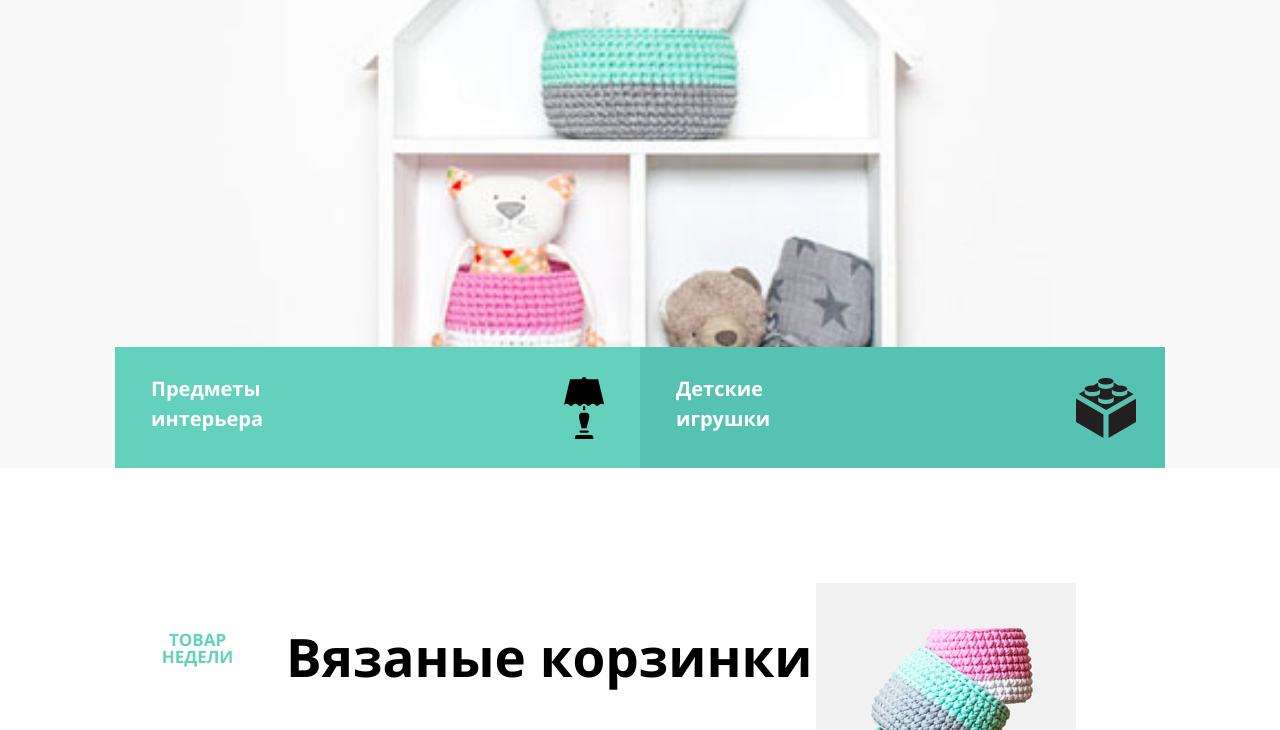
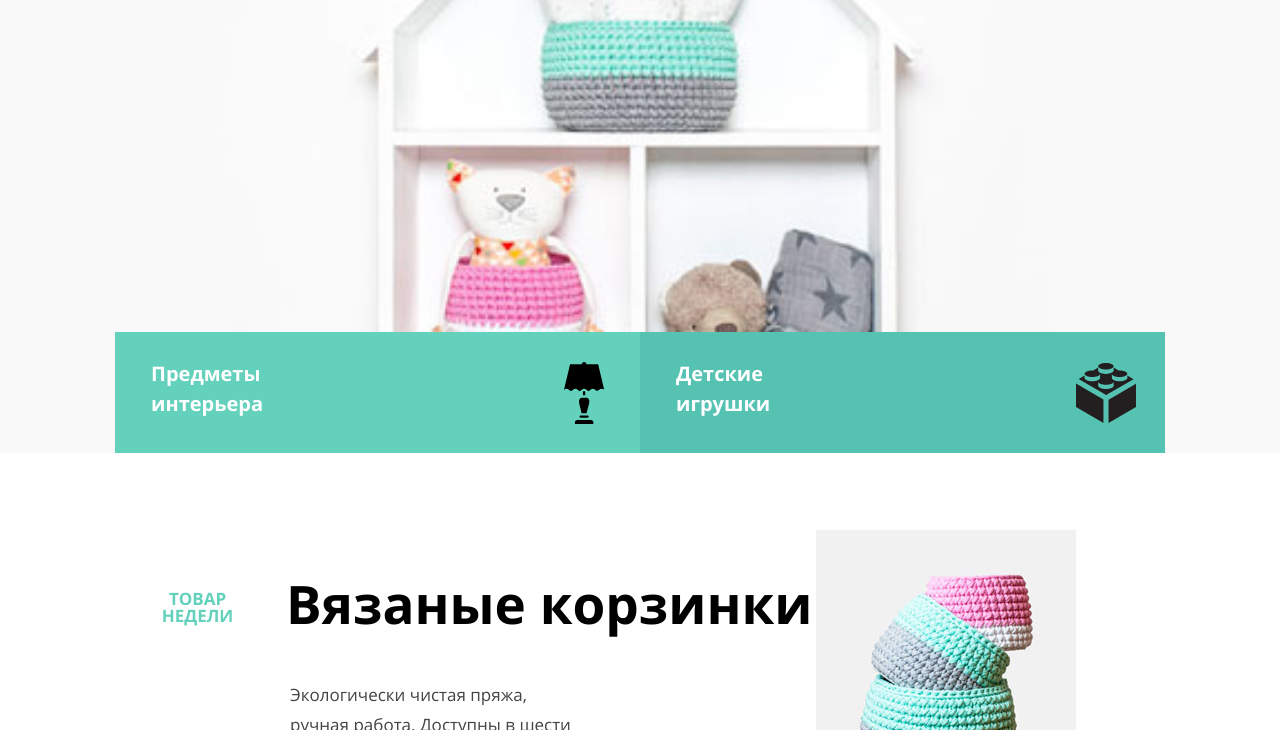
Before and after one commit to DmitrySheklein/160701-mishka, a website: page source/index.html in a window 1280 px wide. Shown: the part 383-1113 px from the top of the page. Drawn offline with nearby package versions, Linux system fonts and the light colour scheme; files that its build step writes are made by us from their sources; files whose address does not match are found by name.

Commit message:
Pixel perfect главной desktop

```diff
--- a/source/sass/blocks/about.scss
+++ b/source/sass/blocks/about.scss
@@ -5,6 +5,11 @@
   @include min-width ($tablet-width) {
     padding-top: 65px;
     padding-bottom: 28px;
+  }
+
+  @include min-width ($desktop-width) {
+    padding-top: 81px;
+    padding-bottom: 18px;
   }
 }
 
@@ -27,6 +32,10 @@
   @include min-width($tablet-width) {
     display: flex;
     flex-wrap: wrap;
+  }
+
+  @include min-width($desktop-width) {
+    max-width: 700px;
   }
 }
 
--- a/source/sass/blocks/contacts.scss
+++ b/source/sass/blocks/contacts.scss
@@ -51,4 +51,9 @@
   line-height: 30px;
   font-style: normal;
   padding-right: 30px;
+
+  @include min-width ($tablet-width) {
+    font-size: 17px;
+    padding-right: 75px;
+  }
 }
--- a/source/sass/blocks/main-contacts.scss
+++ b/source/sass/blocks/main-contacts.scss
@@ -9,7 +9,8 @@
 
   @include min-width ($desktop-width) {
     @include container;
-    padding-top: 80px;
+    padding-top: 82px;
+    padding-bottom: 105px;
     margin: 0 auto;
   }
 }
@@ -53,10 +54,12 @@
     font-size: 53px;
     line-height: 57px;
     max-width: 350px;
+    padding-top: 70px;
 
     &::before {
       right: auto;
       left: -111px;
+      top: 101px;
     }
   }
 }
@@ -68,6 +71,10 @@
   @include min-width ($tablet-width) {
     display: flex;
     margin-bottom: 28px;
+  }
+
+  @include min-width ($tablet-width) {
+    margin-bottom: 49px;
   }
 }
 
@@ -105,11 +112,16 @@
     position: absolute;
     top: 0;
     right: 0;
+    margin-bottom: 0;
   }
 }
 
 .main-contacts__feedback {
   padding: 0 30px;
+
+  @include min-width ($desktop-width) {
+    padding-left: 0;
+  }
 }
 
 .main-contacts__btn {
--- a/source/sass/blocks/main-nav.scss
+++ b/source/sass/blocks/main-nav.scss
@@ -54,9 +54,11 @@
 
   @include min-width ($desktop-width) {
     padding: 30px;
+    margin-right: 0;
 
     &:first-child {
       padding-left: 0;
+      padding-right: 35px;
       border-right: 1px solid #ececec;
     }
   }
--- a/source/sass/blocks/main-slide.scss
+++ b/source/sass/blocks/main-slide.scss
@@ -20,6 +20,10 @@
   @include min-width ($tablet-width) {
     margin-bottom: 374px;
     padding-top: 153px;
+  }
+
+  @include min-width ($tablet-width) {
+    margin-bottom: 359px;
   }
 }
 
--- a/source/sass/blocks/page-header.scss
+++ b/source/sass/blocks/page-header.scss
@@ -95,7 +95,6 @@
   @include min-width ($tablet-width) {
     display: flex;
     justify-content: space-between;
-    margin-bottom: 120px;
     position: absolute;
     width: 100%;
     top: 100%;
@@ -130,6 +129,11 @@
   vertical-align: middle;
   margin-right: 30px;
   padding: 25px 0;
+
+  @include min-width ($desktop-width) {
+    padding: 18px 0;
+    margin-right: 58px;
+  }
 }
 
 .page-header__free {
--- a/source/sass/blocks/recomended-product.scss
+++ b/source/sass/blocks/recomended-product.scss
@@ -11,7 +11,7 @@
   @include min-width ($desktop-width) {
     padding-bottom: 73px;
     padding-left: 175px;
-    padding-top: 117px;
+    padding-top: 79px;
   }
 }
 
@@ -40,6 +40,10 @@
     width: 50%;
     padding-right: 53px;
   }
+
+  @include min-width ($tablet-width) {
+    width: 39%;
+  }
 }
 
 .recomended-product__features {
@@ -47,6 +51,10 @@
 
   @include min-width ($tablet-width) {
     margin-bottom: 57px;
+  }
+
+  @include min-width ($desktop-width) {
+    margin-bottom: 112px;
   }
 }
 
@@ -114,7 +122,7 @@
     position: absolute;
     top: 50%;
     left: -130px;
-    margin-top: -7px;
+    margin-top: 5px;
   }
 }
 
@@ -133,6 +141,10 @@
     line-height: 30px;
     margin-bottom: 33px;
   }
+
+  @include min-width ($desktop-width) {
+    margin-bottom: 46px;
+  }
 }
 
 
@@ -143,11 +155,15 @@
     width: 43%;
     margin-bottom: 34px;
   }
+
+  @include min-width ($desktop-width) {
+    width: 33%;
+  }
 }
 
 .recomended-product__btns {
   @include min-width ($desktop-width) {
-    max-width: 50%;
+    max-width: 33%;
   }
 }
 
--- a/source/sass/blocks/review.scss
+++ b/source/sass/blocks/review.scss
@@ -32,7 +32,7 @@
     background-image: url("../img/review@1x.jpg");
     background-repeat: no-repeat;
     background-position: left;
-    padding-top: 80px;
+    padding-top: 87px;
     padding-bottom: 102px;
   }
 }
@@ -66,6 +66,10 @@
   @include min-width ($tablet-width) {
     font-size: 17px;
     margin-bottom: 58px;
+  }
+
+  @include min-width ($desktop-width) {
+    margin-bottom: 39px;
   }
 }
 
@@ -164,4 +168,9 @@
     min-width: 175px;
     width: auto;
   }
+
+  @include min-width ($desktop-width) {
+    top: 97px;
+    right: 0;
+  }
 }
```
